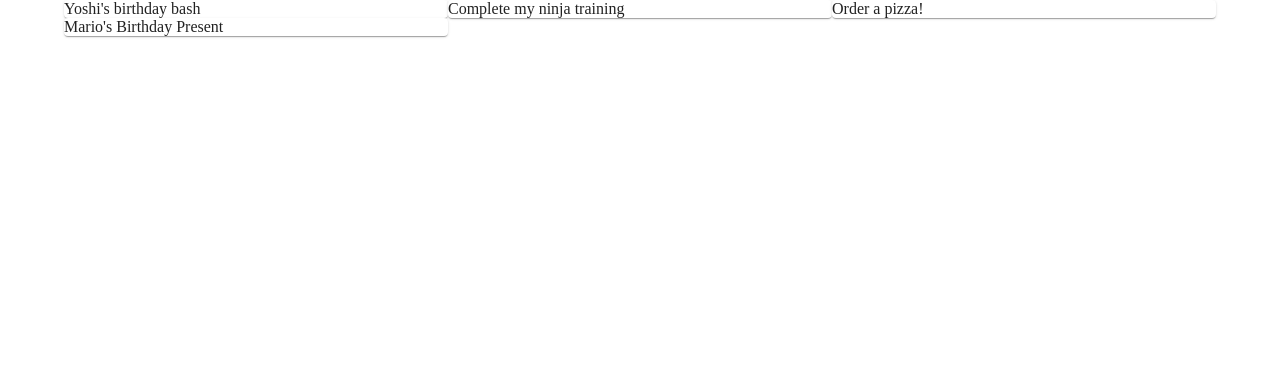
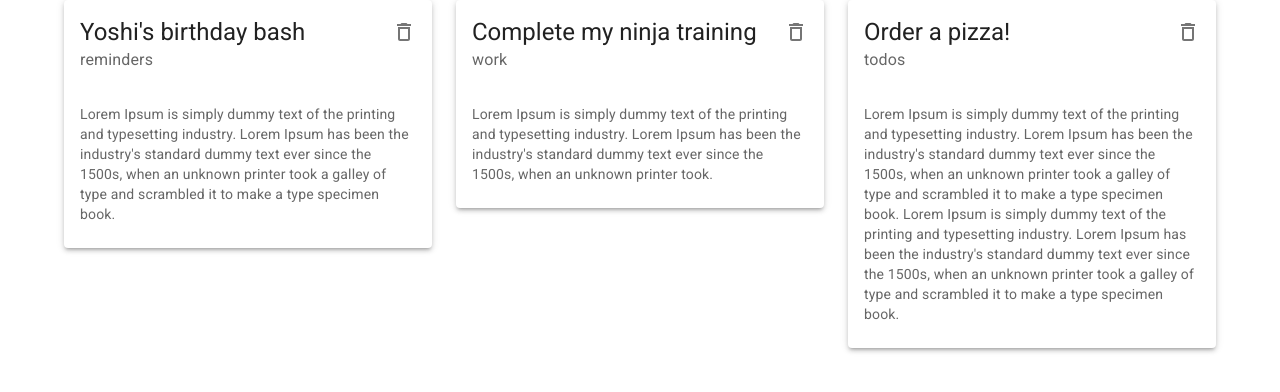
Before and after one commit to willhobson85/Material-UI-Note-App, a React (Create React App) app: page / in a window 1280 px wide. Shown: the top 392 px of the page. Built offline with nearby package versions, Linux system fonts and the light colour scheme; data requests are answered from the project's data file.

Commit message:
Create card components, add functionality to delete cards from state and json

```diff
--- a/data/db.json
+++ b/data/db.json
@@ -17,12 +17,6 @@
       "details": "Lorem Ipsum is simply dummy text of the printing and typesetting industry. Lorem Ipsum has been the industry's standard dummy text ever since the 1500s, when an unknown printer took a galley of type and scrambled it to make a type specimen book.\nLorem Ipsum is simply dummy text of the printing and typesetting industry. Lorem Ipsum has been the industry's standard dummy text ever since the 1500s, when an unknown printer took a galley of type and scrambled it to make a type specimen book.",
       "category": "todos",
       "id": 3
-    },
-    {
-      "title": "Mario's Birthday Present",
-      "details": "Get a gift!",
-      "category": "reminders",
-      "id": 4
     }
   ]
 }
--- /dev/null
+++ b/src/components/NoteCard.js
@@ -0,0 +1,29 @@
+import React from "react";
+import { Card, CardHeader, CardContent, IconButton, Typography } from "@mui/material";
+import DeleteOutlinedIcon from '@mui/icons-material/DeleteOutlined';
+
+export default function NoteCard({ note, handleDelete }) {
+  return (
+    <div>
+      <Card elevation={3}>
+        <CardHeader
+          action={
+            <IconButton onClick={() => handleDelete(note.id)}>
+              <DeleteOutlinedIcon />
+            </IconButton>
+          }
+          title={note.title}
+          subheader={note.category}
+        />
+        <CardContent>
+          <Typography
+            variant="body2"
+            color="textSecondary"
+          >
+            {note.details}
+          </Typography>
+        </CardContent>
+      </Card>
+    </div>
+  )
+}
--- a/src/pages/Notes.js
+++ b/src/pages/Notes.js
@@ -1,16 +1,26 @@
 import React from 'react'
-import { Grid, Paper } from '@mui/material'
+import { Grid } from '@mui/material'
 import { useEffect, useState } from 'react'
 import { Container } from '@mui/system'
+import NoteCard from '../components/NoteCard'
 
 export default function Notes() {
   const [notes, setNotes] = useState([])
+
 
   useEffect(() => {
     fetch('http://localhost:8000/notes')
       .then(res => res.json())
       .then(data => setNotes(data))
   }, [])
+
+  const handleDelete = async (id) => {
+    await fetch('http://localhost:8000/notes/' + id, {
+      method: 'DELETE'
+    })
+    const newNotes = notes.filter(note => note.id !== id)
+    setNotes(newNotes)
+  }
 
   return (
     <Container>
@@ -55,7 +65,7 @@
         </Grid>
       </Grid> */}
 
-      <Grid container>
+      <Grid container spacing={3}>
         {notes.map(note => (
           <Grid
             item
@@ -64,9 +74,7 @@
             md={6}
             lg={4}
           >
-            <Paper>
-              { note.title }
-            </Paper>
+            <NoteCard note={note} handleDelete={handleDelete} />
           </Grid>
         ))}
       </Grid>
```
